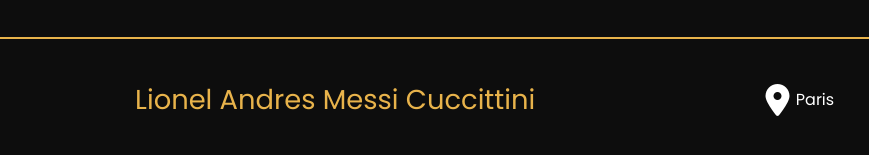
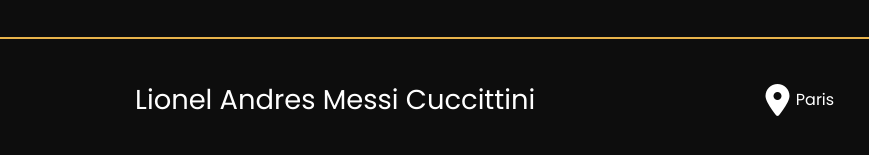
Before and after one commit to joacomesa22/cv-messi, a plain HTML site: page index.html in a window 1280 px wide. Shown: the part 6119-6274 px from the top of the page, 0-869 px from the left. Drawn offline with Linux system fonts and the light colour scheme.

Commit message:
ultimas correciones

```diff
--- a/styles.css
+++ b/styles.css
@@ -355,7 +355,7 @@ footer {
 
 footer p {
     font-size: var(--fontM);
-    color: var(--gold);
+    color: var(--light);
 }
 
 
```
